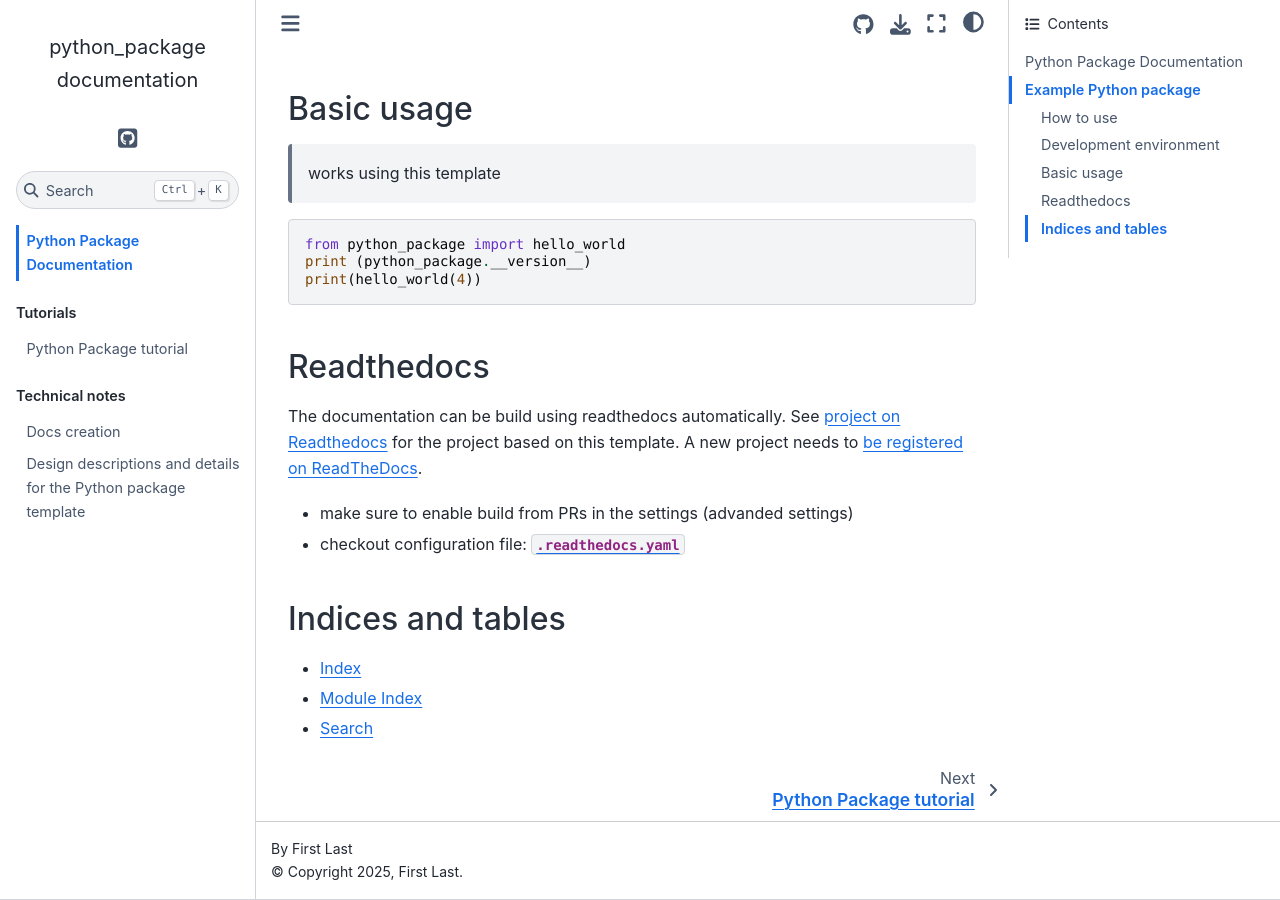
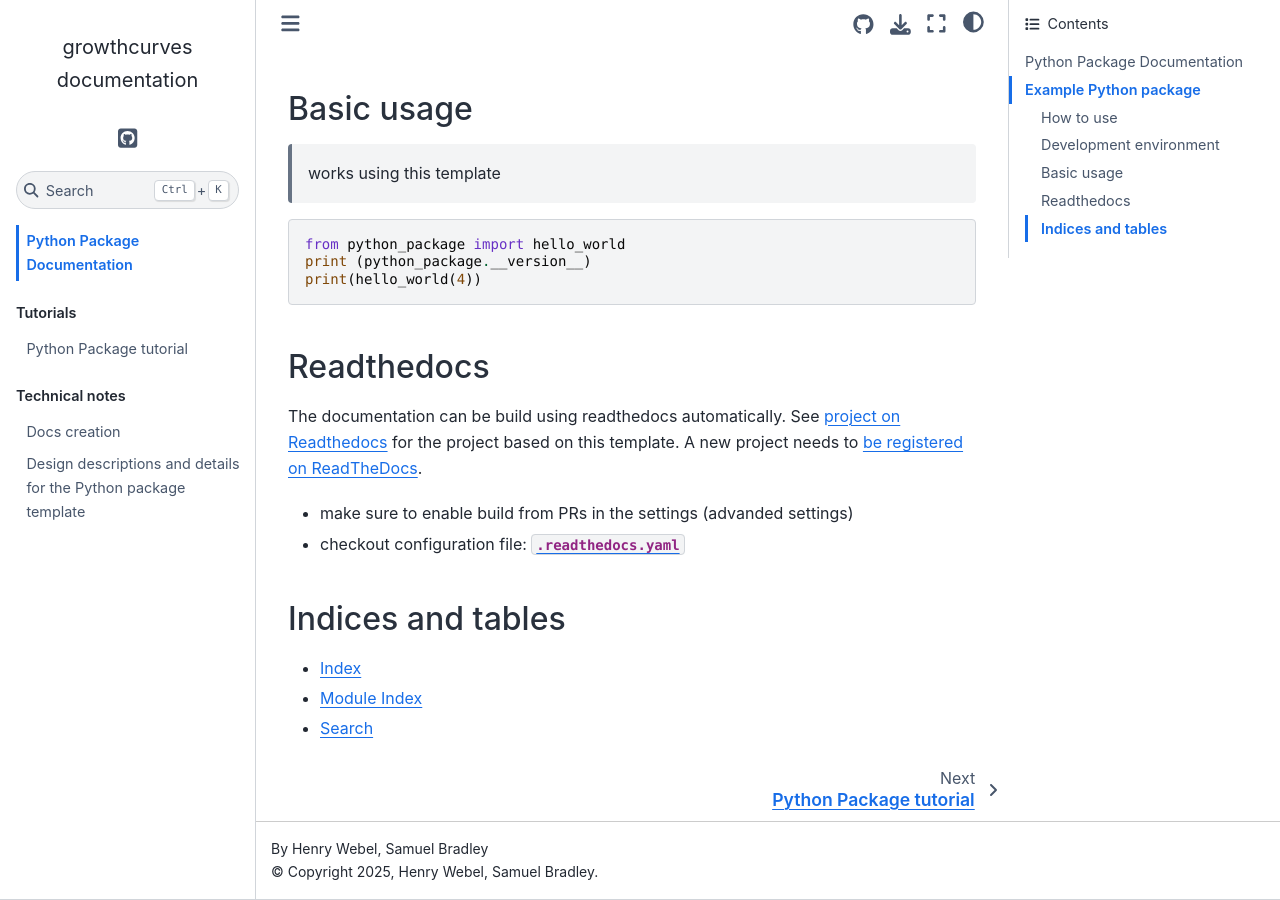
Before and after one commit to biosustain/growthcurves, a Sphinx documentation site: the page built from docs/index.md, in a window 1280 px wide and 900 px high, scrolled down 816 px. Built offline with Sphinx 7.4.7 and the Sphinx Book theme 1.1.4, drawn with Linux system fonts in a browser that asks for light colours; pages that are not in the unit, such as notebooks, are missing from menus; comment, search, counter and statistics services are not loaded.

Commit message:
update conf.py with package links and names

```diff
--- a/docs/conf.py
+++ b/docs/conf.py
@@ -15,10 +15,10 @@ from importlib import metadata
 
 # -- Project information -----------------------------------------------------
 
-project = "python_package"
-copyright = "2025, First Last"
-author = "First Last"
-PACKAGE_VERSION = metadata.version("python_package")
+project = "growthcurves"
+copyright = "2025, Henry Webel, Samuel Bradley"
+author = "Henry Webel, Samuel Bradley"
+PACKAGE_VERSION = metadata.version("growthcurves")
 version = PACKAGE_VERSION
 release = PACKAGE_VERSION
 
@@ -97,8 +97,8 @@ html_theme = "sphinx_book_theme"
 # html_logo = "_static/logo-wide.svg"
 # html_favicon = "_static/logo-square.svg"
 html_theme_options = {
-    "github_url": "https://github.com/RasmussenLab/python_package",
-    "repository_url": "https://github.com/RasmussenLab/python_package",
+    "github_url": "https://github.com/biosustain/growthcurves",
+    "repository_url": "https://github.com/biosustain/growthcurves",
     "repository_branch": "main",
     "home_page_in_toc": True,
     "path_to_docs": "docs",
@@ -130,7 +130,7 @@ if os.environ.get("READTHEDOCS") == "True":
     from pathlib import Path
 
     PROJECT_ROOT = Path(__file__).parent.parent
-    PACKAGE_ROOT = PROJECT_ROOT / "src" / "python_package"
+    PACKAGE_ROOT = PROJECT_ROOT / "src" / "growthcurves"
 
     def run_apidoc(_):
         from sphinx.ext import apidoc
```
